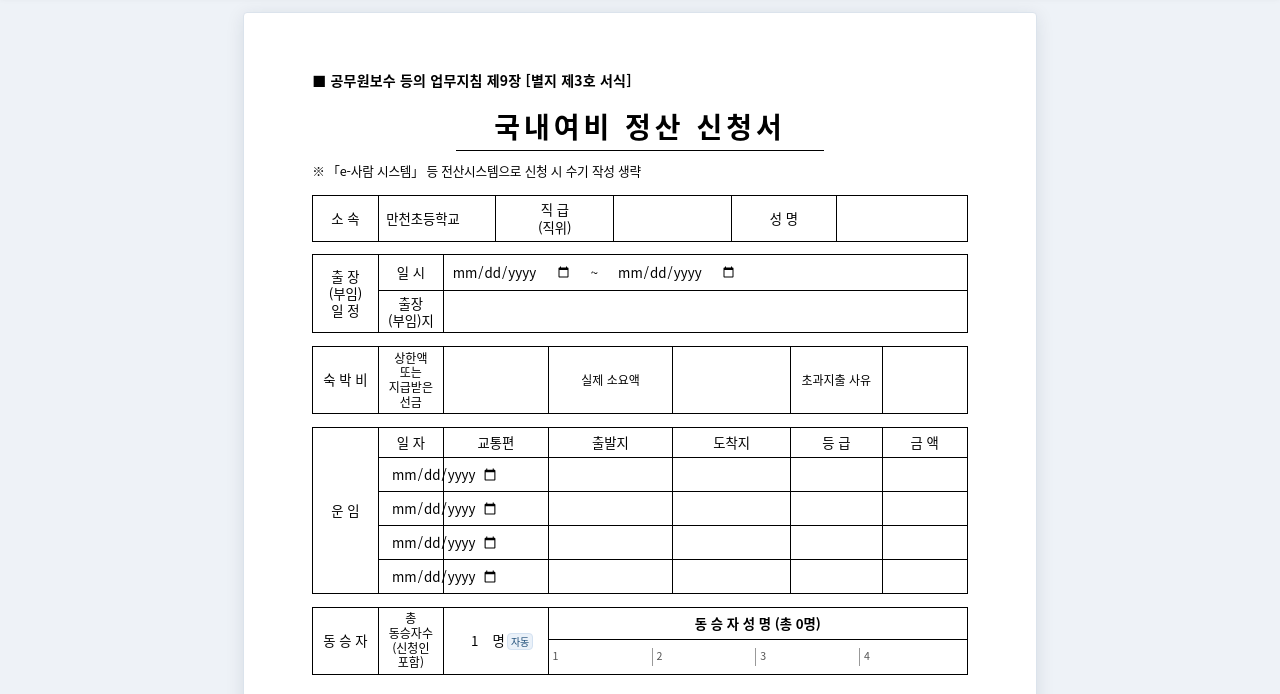
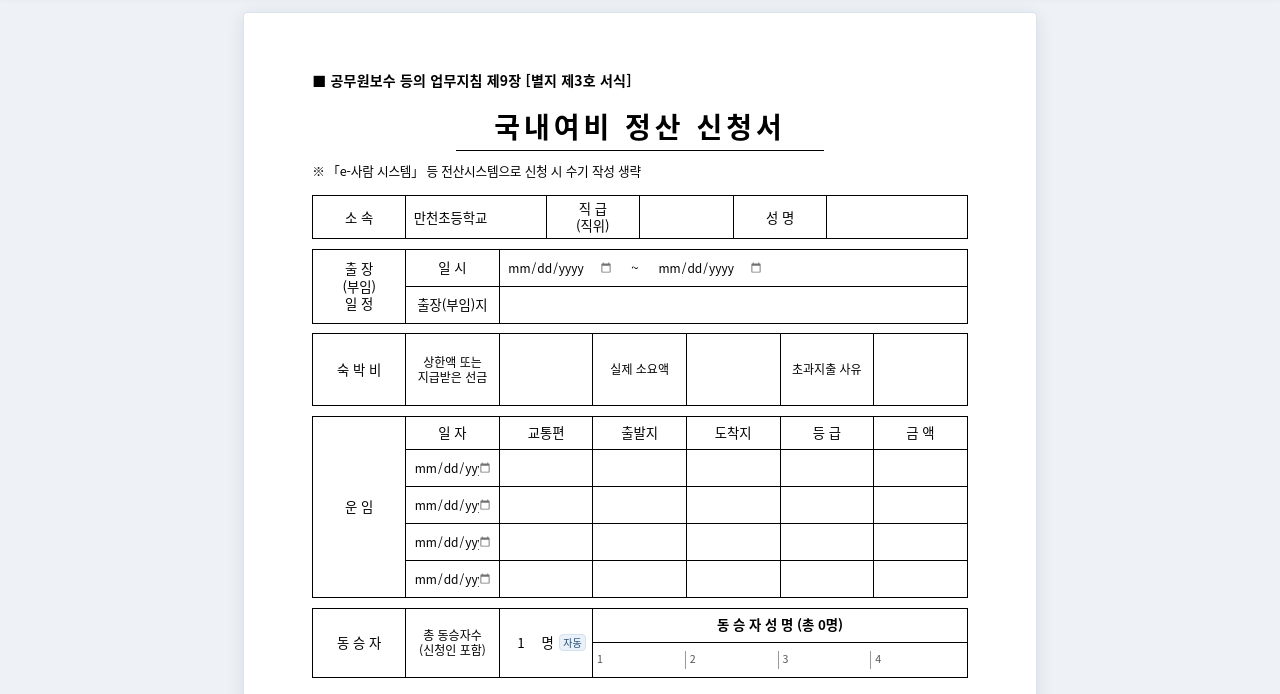
Before and after one commit to hong3256/travel-settlement, a plain HTML site: page index.html in a window 1280 px wide. Shown: the part 105-799 px from the top of the page. Drawn offline with Linux system fonts and the light colour scheme; no server answers.

Commit message:
표 열 너비를 원본 서식 비율로 맞추고 날짜 입력칸·숙박비 행 높이 정리, 동승자 수 보정

```diff
--- a/index.html
+++ b/index.html
@@ -89,18 +89,18 @@ table.form td{
   border:1.1pt solid #000; padding:1mm 1.4mm; font-size:10pt; line-height:1.28;
   vertical-align:middle; word-break:keep-all; overflow-wrap:anywhere;
 }
-table.form tr.gap td{border:0; padding:0; height:3.6mm}
+table.form tr.gap td{border:0; padding:0; height:2.8mm}
 table.form td.lbl{text-align:center; font-weight:500; white-space:pre-line}
 table.form td.lbl.left{text-align:left; padding-left:2mm}
 table.form td.small{font-size:9pt; line-height:1.22}
 table.form td.val{padding:0 1mm}
-table.form tr.r-id td{height:12mm}
-table.form tr.r-trip td{height:9.4mm}
-table.form tr.r-lodge td{height:13mm}
-table.form tr.r-fare-head td{height:8mm}
-table.form tr.r-fare td{height:9mm}
-table.form tr.r-pax-head td{height:8.4mm}
-table.form tr.r-pax td{height:9mm}
+table.form tr.r-id td{height:10.6mm}
+table.form tr.r-trip td{height:9.8mm}
+table.form tr.r-lodge td{height:19mm}
+table.form tr.r-fare-head td{height:8.8mm}
+table.form tr.r-fare td{height:9.8mm}
+table.form tr.r-pax-head td{height:9mm}
+table.form tr.r-pax td{height:9.4mm}
 /* 입력칸 */
 .inp{
   width:100%; border:0; background:transparent; font:inherit; color:#000;
@@ -111,16 +111,17 @@ table.form tr.r-pax td{height:9mm}
 .inp.center{text-align:center}
 .inp.right{text-align:right}
 .dwrap{display:inline-flex; align-items:center; gap:2px; vertical-align:middle; max-width:100%}
-.dwrap input.inp{width:auto}
-input[type="date"].inp{min-width:120px}
+.dwrap input.inp{width:auto; min-width:0}
+input[type="date"].inp{min-width:0; width:100%; font-size:9pt; padding:0 1mm}
+input[type="date"].inp::-webkit-calendar-picker-indicator{opacity:.55; margin-left:0; padding:0}
 .dfmt{display:none}
 .tilde{padding:0 2mm; color:#000}
 .trip-cell{display:flex; align-items:center; flex-wrap:wrap; gap:1mm 2mm}
 .mob-lbl{display:none}
 /* 동승자 */
-.pax-count{display:inline-flex; align-items:baseline; justify-content:center; gap:2px; width:100%}
-.pax-count .inp{width:2.4em; text-align:center; padding:0}
-.pax-count .unit{font-size:10pt}
+.pax-count{display:flex; align-items:center; justify-content:center; gap:1.5mm; width:100%; flex-wrap:wrap}
+.pax-count .inp{width:2.2em; flex:0 0 auto; text-align:center; padding:0}
+.pax-count .unit{font-size:10pt; flex:0 0 auto}
 .pax-auto{
   font-size:7.5pt; color:#1f4e79; background:#eaf1f9; border:1px solid #d3e1f1;
   border-radius:4px; padding:0 3px; line-height:1.5; cursor:pointer; white-space:nowrap;
@@ -228,7 +229,7 @@ body.pdf-mode .pax-cnt-print{display:inline !important}
   .doc-mark{font-size:9pt}
   .doc-note{font-size:8.5pt}
   table.form td{font-size:9pt; padding:.8mm 1mm}
-  input[type="date"].inp{min-width:98px}
+  input[type="date"].inp{min-width:0; font-size:11px}
   .inp{min-height:28px}
   .apply-text{font-size:9.5pt}
   .notes ol{font-size:8.5pt}
@@ -305,9 +306,11 @@ body.pdf-mode .pax-cnt-print{display:inline !important}
 
     <table class="form">
       <colgroup>
-        <col style="width:10%"><col style="width:10%"><col style="width:8%"><col style="width:8%">
-        <col style="width:10%"><col style="width:9%"><col style="width:9%"><col style="width:9%">
-        <col style="width:7%"><col style="width:7%"><col style="width:13%">
+        <col style="width:14.2%">
+        <col style="width:14.3%">
+        <col style="width:7.15%"><col style="width:7.15%"><col style="width:7.15%"><col style="width:7.15%">
+        <col style="width:7.15%"><col style="width:7.15%"><col style="width:7.15%"><col style="width:7.15%">
+        <col style="width:7.15%"><col style="width:7.15%">
       </colgroup>
       <tbody>
         <!-- 인적사항 -->
@@ -317,15 +320,15 @@ body.pdf-mode .pax-cnt-print{display:inline !important}
           <td class="lbl" colspan="2">직 급<br>(직위)</td>
           <td class="val" colspan="2"><input class="inp center" data-k="rank" aria-label="직급(직위)" placeholder="직급(직위)" autocomplete="off"></td>
           <td class="lbl" colspan="2">성 명</td>
-          <td class="val" colspan="2"><input class="inp center" data-k="name" aria-label="성명" placeholder="성명" autocomplete="name"></td>
+          <td class="val" colspan="3"><input class="inp center" data-k="name" aria-label="성명" placeholder="성명" autocomplete="name"></td>
         </tr>
-        <tr class="gap"><td colspan="11"></td></tr>
+        <tr class="gap"><td colspan="12"></td></tr>
 
         <!-- 출장(부임) 일정 -->
         <tr class="r-trip">
           <td class="lbl" rowspan="2">출 장<br>(부임)<br>일 정</td>
           <td class="lbl">일  시</td>
-          <td class="val" colspan="9">
+          <td class="val" colspan="10">
             <div class="trip-cell">
               <span class="mob-lbl">시작일</span>
               <span class="dwrap"><input class="inp" type="date" data-k="tripStartDate" aria-label="출장 시작일"><span class="dfmt" data-f="d1"></span></span>
@@ -337,9 +340,9 @@ body.pdf-mode .pax-cnt-print{display:inline !important}
         </tr>
         <tr class="r-trip">
           <td class="lbl">출장(부임)지</td>
-          <td class="val" colspan="9"><input class="inp" data-k="destination" aria-label="출장(부임)지" placeholder="출장(부임)지" autocomplete="off"></td>
+          <td class="val" colspan="10"><input class="inp" data-k="destination" aria-label="출장(부임)지" placeholder="출장(부임)지" autocomplete="off"></td>
         </tr>
-        <tr class="gap"><td colspan="11"></td></tr>
+        <tr class="gap"><td colspan="12"></td></tr>
 
         <!-- 숙박비 -->
         <tr class="r-lodge">
@@ -349,9 +352,9 @@ body.pdf-mode .pax-cnt-print{display:inline !important}
           <td class="lbl small" colspan="2">실제 소요액</td>
           <td class="val" colspan="2"><input class="inp right" data-k="lodgeActual" data-type="money" aria-label="숙박비 실제 소요액" inputmode="numeric" placeholder="금액" autocomplete="off"></td>
           <td class="lbl small" colspan="2">초과지출 사유</td>
-          <td class="val"><input class="inp" data-k="lodgeReason" aria-label="숙박비 초과지출 사유" placeholder="사유" autocomplete="off"></td>
+          <td class="val" colspan="2"><input class="inp" data-k="lodgeReason" aria-label="숙박비 초과지출 사유" placeholder="사유" autocomplete="off"></td>
         </tr>
-        <tr class="gap"><td colspan="11"></td></tr>
+        <tr class="gap"><td colspan="12"></td></tr>
 
         <!-- 운임 -->
         <tr class="r-fare-head">
@@ -361,7 +364,7 @@ body.pdf-mode .pax-cnt-print{display:inline !important}
           <td class="lbl" colspan="2">출발지</td>
           <td class="lbl" colspan="2">도착지</td>
           <td class="lbl" colspan="2">등  급</td>
-          <td class="lbl">금  액</td>
+          <td class="lbl" colspan="2">금  액</td>
         </tr>
         <tr class="r-fare">
           <td class="val"><span class="dwrap"><input class="inp center" type="date" data-k="fare1Date" aria-label="운임 1 일자"><span class="dfmt" data-f="fd1"></span></span></td>
@@ -369,7 +372,7 @@ body.pdf-mode .pax-cnt-print{display:inline !important}
           <td class="val" colspan="2"><input class="inp center" data-k="fare1From" aria-label="운임 1 출발지" placeholder="출발지" autocomplete="off"></td>
           <td class="val" colspan="2"><input class="inp center" data-k="fare1To" aria-label="운임 1 도착지" placeholder="도착지" autocomplete="off"></td>
           <td class="val" colspan="2"><input class="inp center" data-k="fare1Class" aria-label="운임 1 등급" placeholder="등급" autocomplete="off"></td>
-          <td class="val"><input class="inp right" data-k="fare1Amount" data-type="money" aria-label="운임 1 금액" inputmode="numeric" placeholder="금액" autocomplete="off"></td>
+          <td class="val" colspan="2"><input class="inp right" data-k="fare1Amount" data-type="money" aria-label="운임 1 금액" inputmode="numeric" placeholder="금액" autocomplete="off"></td>
         </tr>
         <tr class="r-fare">
           <td class="val"><span class="dwrap"><input class="inp center" type="date" data-k="fare2Date" aria-label="운임 2 일자"><span class="dfmt" data-f="fd2"></span></span></td>
@@ -377,7 +380,7 @@ body.pdf-mode .pax-cnt-print{display:inline !important}
           <td class="val" colspan="2"><input class="inp center" data-k="fare2From" aria-label="운임 2 출발지" placeholder="출발지" autocomplete="off"></td>
           <td class="val" colspan="2"><input class="inp center" data-k="fare2To" aria-label="운임 2 도착지" placeholder="도착지" autocomplete="off"></td>
           <td class="val" colspan="2"><input class="inp center" data-k="fare2Class" aria-label="운임 2 등급" placeholder="등급" autocomplete="off"></td>
-          <td class="val"><input class="inp right" data-k="fare2Amount" data-type="money" aria-label="운임 2 금액" inputmode="numeric" placeholder="금액" autocomplete="off"></td>
+          <td class="val" colspan="2"><input class="inp right" data-k="fare2Amount" data-type="money" aria-label="운임 2 금액" inputmode="numeric" placeholder="금액" autocomplete="off"></td>
         </tr>
         <tr class="r-fare">
           <td class="val"><span class="dwrap"><input class="inp center" type="date" data-k="fare3Date" aria-label="운임 3 일자"><span class="dfmt" data-f="fd3"></span></span></td>
@@ -385,7 +388,7 @@ body.pdf-mode .pax-cnt-print{display:inline !important}
           <td class="val" colspan="2"><input class="inp center" data-k="fare3From" aria-label="운임 3 출발지" placeholder="출발지" autocomplete="off"></td>
           <td class="val" colspan="2"><input class="inp center" data-k="fare3To" aria-label="운임 3 도착지" placeholder="도착지" autocomplete="off"></td>
           <td class="val" colspan="2"><input class="inp center" data-k="fare3Class" aria-label="운임 3 등급" placeholder="등급" autocomplete="off"></td>
-          <td class="val"><input class="inp right" data-k="fare3Amount" data-type="money" aria-label="운임 3 금액" inputmode="numeric" placeholder="금액" autocomplete="off"></td>
+          <td class="val" colspan="2"><input class="inp right" data-k="fare3Amount" data-type="money" aria-label="운임 3 금액" inputmode="numeric" placeholder="금액" autocomplete="off"></td>
         </tr>
         <tr class="r-fare">
           <td class="val"><span class="dwrap"><input class="inp center" type="date" data-k="fare4Date" aria-label="운임 4 일자"><span class="dfmt" data-f="fd4"></span></span></td>
@@ -393,9 +396,9 @@ body.pdf-mode .pax-cnt-print{display:inline !important}
           <td class="val" colspan="2"><input class="inp center" data-k="fare4From" aria-label="운임 4 출발지" placeholder="출발지" autocomplete="off"></td>
           <td class="val" colspan="2"><input class="inp center" data-k="fare4To" aria-label="운임 4 도착지" placeholder="도착지" autocomplete="off"></td>
           <td class="val" colspan="2"><input class="inp center" data-k="fare4Class" aria-label="운임 4 등급" placeholder="등급" autocomplete="off"></td>
-          <td class="val"><input class="inp right" data-k="fare4Amount" data-type="money" aria-label="운임 4 금액" inputmode="numeric" placeholder="금액" autocomplete="off"></td>
+          <td class="val" colspan="2"><input class="inp right" data-k="fare4Amount" data-type="money" aria-label="운임 4 금액" inputmode="numeric" placeholder="금액" autocomplete="off"></td>
         </tr>
-        <tr class="gap"><td colspan="11"></td></tr>
+        <tr class="gap"><td colspan="12"></td></tr>
 
         <!-- 동승자 -->
         <tr class="r-pax-head">
@@ -409,10 +412,10 @@ body.pdf-mode .pax-cnt-print{display:inline !important}
               <button class="pax-auto" id="paxAuto" type="button" title="동승자 명단으로 자동 계산" aria-label="자동 계산">자동</button>
             </span>
           </td>
-          <td class="pax-head" colspan="7" data-f="paxHead">동 승 자 성 명 (총 0명)</td>
+          <td class="pax-head" colspan="8" data-f="paxHead">동 승 자 성 명 (총 0명)</td>
         </tr>
         <tr class="r-pax">
-          <td class="val pax-list-cell" colspan="7">
+          <td class="val pax-list-cell" colspan="8">
             <div class="pax-list">
               <span class="pax-cell"><span class="pax-no">1</span><input class="inp" data-k="pax1Name" aria-label="동승자 1 성명" placeholder="성명" autocomplete="off"></span>
               <span class="pax-cell"><span class="pax-no">2</span><input class="inp" data-k="pax2Name" aria-label="동승자 2 성명" placeholder="성명" autocomplete="off"></span>
@@ -909,6 +912,10 @@ function onEdit(el, ev){
   saveLocal();
 }
 
+function sanitize(){
+  var n = parseInt(digits(getVal('paxTotal')), 10);
+  if(!(n >= 1)){ S.manualTotal = false; S.values.paxTotal = autoTotal(); }
+}
 function paintValues(){
   $$('#sheet [data-k]').forEach(function(el){
     var k = el.dataset.k;
@@ -1375,6 +1382,7 @@ async function doPdf(){
 
 /* ================= 시작 ================= */
 function start(){
+  sanitize();
   bindForm();
   adminOn = false;      /* 새로고침·앱 재실행하면 항상 잠금 상태로 시작 */
   renderSaved();
```
